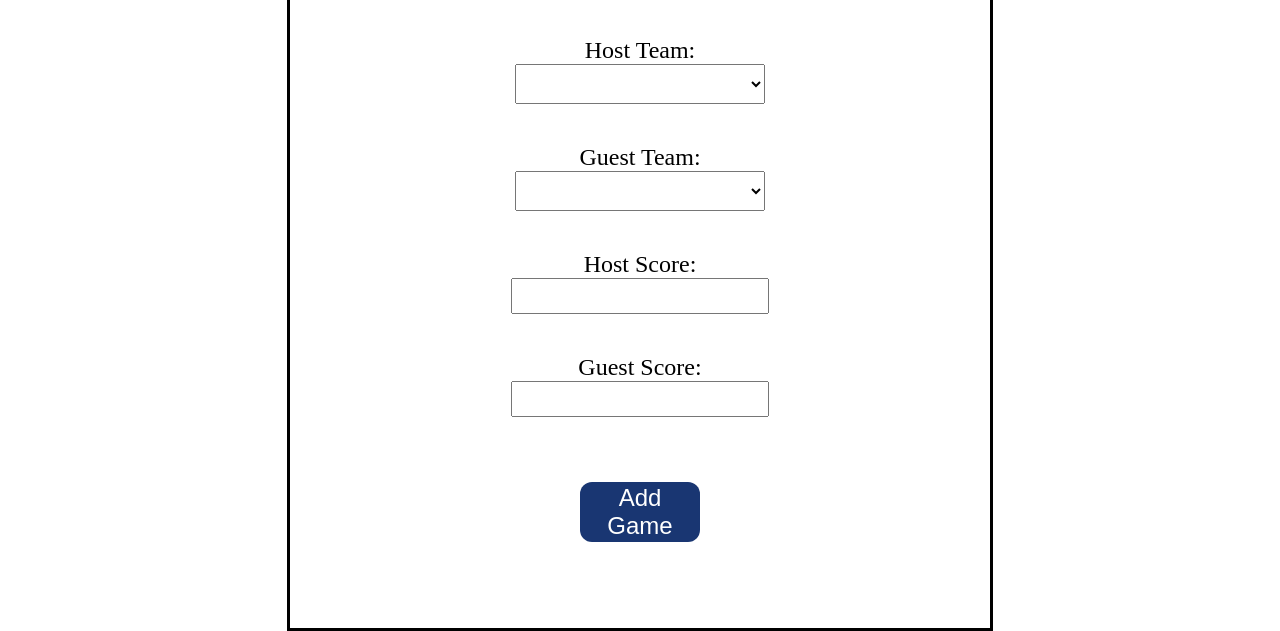
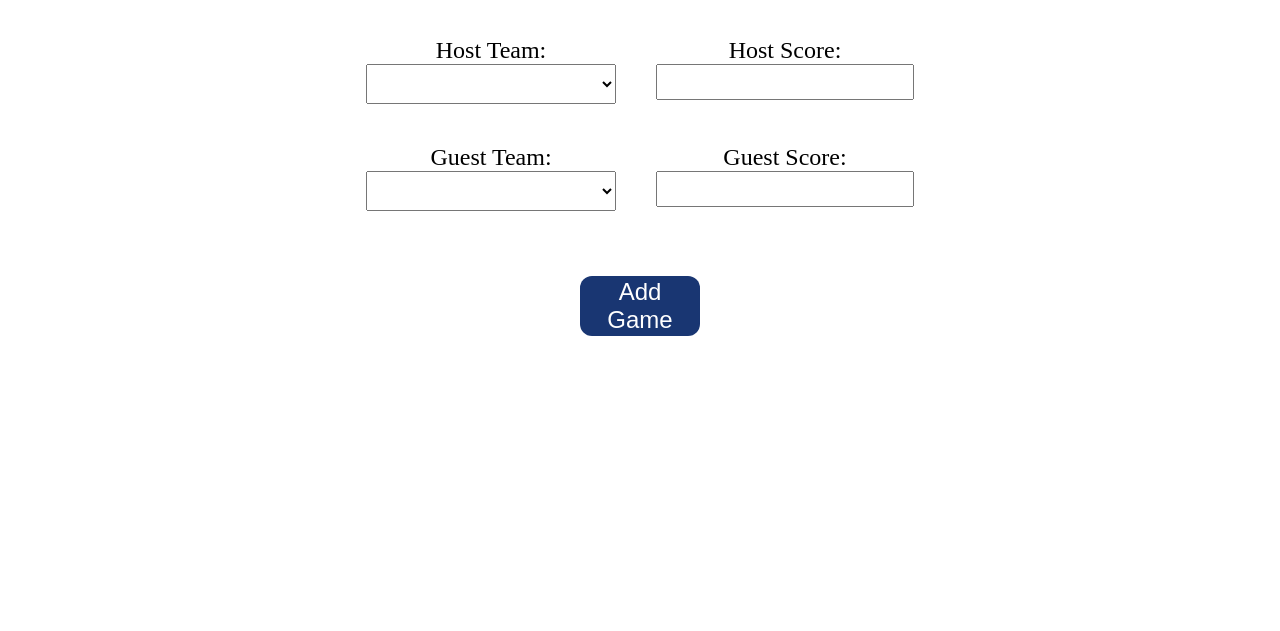
Before and after one commit to Recren/League-Manager, a website: page public/forms/add-match-form.html in a window 1280 px wide. Shown: the part 242-873 px from the top of the page. Drawn offline with Linux system fonts and the light colour scheme.

Commit message:
Design changes to the forms

```diff
--- a/public/forms/add-match-form.html
+++ b/public/forms/add-match-form.html
@@ -29,17 +29,12 @@
                         <input type="date" id="Date" name="Date">
                     </div>
 
+                    <div style="display: flex;">
                         <div class="form-element">
                             <label for="Host_id">Host Team:</label>
-                        <select style="width: 250px; height: 40px;" class="teamSelection" id="Host_id" name="Host_id">
+                            <select style="width: 250px; height: 40px;" class="teamSelection" id="Host_id"
+                                name="Host_id">
                                 <option value="Host Team Name"></option>
-
-                        </select>
-                    </div>
-                    <div class="form-element">
-                        <label for="Guest_Id">Guest Team:</label>
-                        <select style="width: 250px; height: 40px;" class="teamSelection" id="Guest_Id" name="Guest_Id">
-                            <option value="Guest Team Name"></option>
 
                             </select>
                         </div>
@@ -49,12 +44,23 @@
                             <input type="number" id="Host_Score" name="Host_Score">
                         </div>
 
+                    </div>
+                    <div style="display: flex;">
+
+                        <div class="form-element">
+                            <label for="Guest_Id">Guest Team:</label>
+                            <select style="width: 250px; height: 40px;" class="teamSelection" id="Guest_Id"
+                                name="Guest_Id">
+                                <option value="Guest Team Name"></option>
+
+                            </select>
+                        </div>
+
                         <div class="form-element">
                             <label for="Guest_Score">Guest Score:</label>
                             <input type="number" id="Guest_Score" name="Guest_Score">
                         </div>
-
-
+                    </div>
                     <button class="submit-button" type="submit">Add Game</button>
                 </form>
             </div>
--- a/public/styles/form-styles.css
+++ b/public/styles/form-styles.css
@@ -46,7 +46,6 @@ a{
 .form-body{
     height: 800px;
     width: 700px;
-    border: solid;
     display: flex;
     flex-direction: column;
     align-items: center;
```
Also changed, not shown: public/forms/add-player-form.html (+9 -3 lines), public/forms/add-team-form.html (+12 -4 lines). Lines whose indentation alone changed are shown as unchanged.
